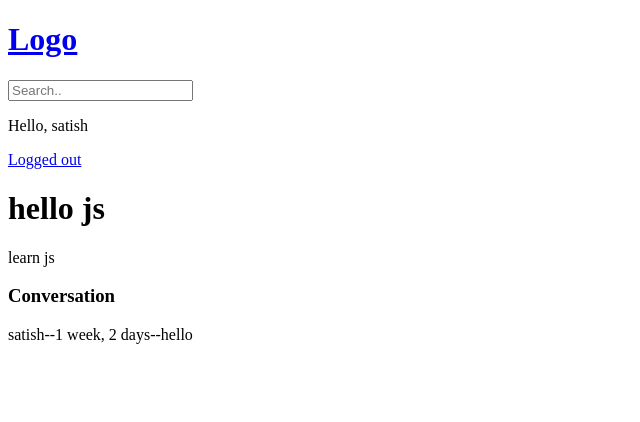
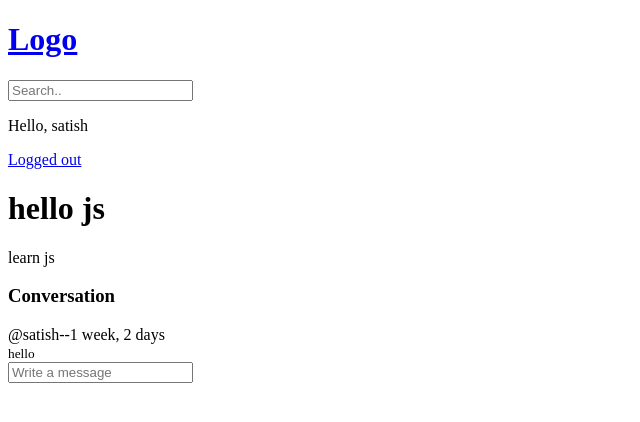
Before and after one commit to Satisprj/Django-project, a Django app: page /room/7/ in a window 1280 px wide. Shown: the top 422 px of the page, without its empty margins (0-640 px from the left). Run offline with Django 5.2, Linux system fonts and the light colour scheme; the first user in the database is signed in; data comes from the database, SQL or seed files in the repository.

Commit message:
add conversation

```diff
--- a/base/templates/base/room.html
+++ b/base/templates/base/room.html
@@ -6,9 +6,19 @@
 <div class="comment-wrapper">
     <h3>Conversation
     </h3>
-
     {% for message in room_messages%}
-    {{message.user}}--{{message.created|timesince}}--{{message.body}}
+    @{{message.user}}--{{message.created|timesince}}
+    <br>
+    <small>{{message.body}} </small>
     {%endfor%}
 </div>
+{%if request.user.is_authenticated%}
+
+<div>
+    <form action="" method="POST">
+        {% csrf_token %}
+        <input type="text" name="body" id="" placeholder="Write a message">
+    </form>
+</div>
+{%endif%}
 {% endblock %}
--- a/base/views.py
+++ b/base/views.py
@@ -67,7 +67,7 @@ def home(request):
 
 def room(request,pk):
     room=Room.objects.get(id=pk)
-    room_messages=room.message_set.all()
+    room_messages=room.message_set.all().order_by('-created')
     contex={'room':room,'room_messages':room_messages}
     return render(request,'base/room.html',contex)
 @login_required(login_url='login')
```
Also changed, not shown: db.sqlite3.
